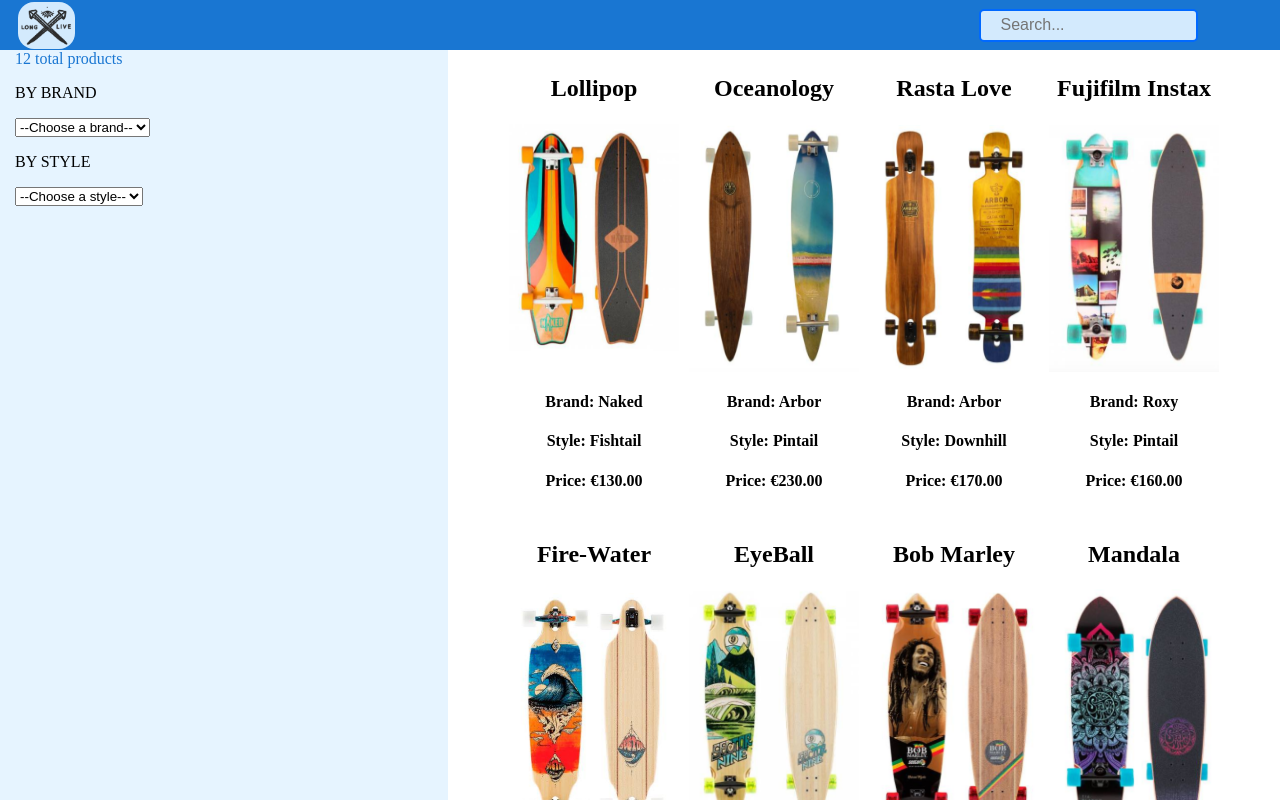
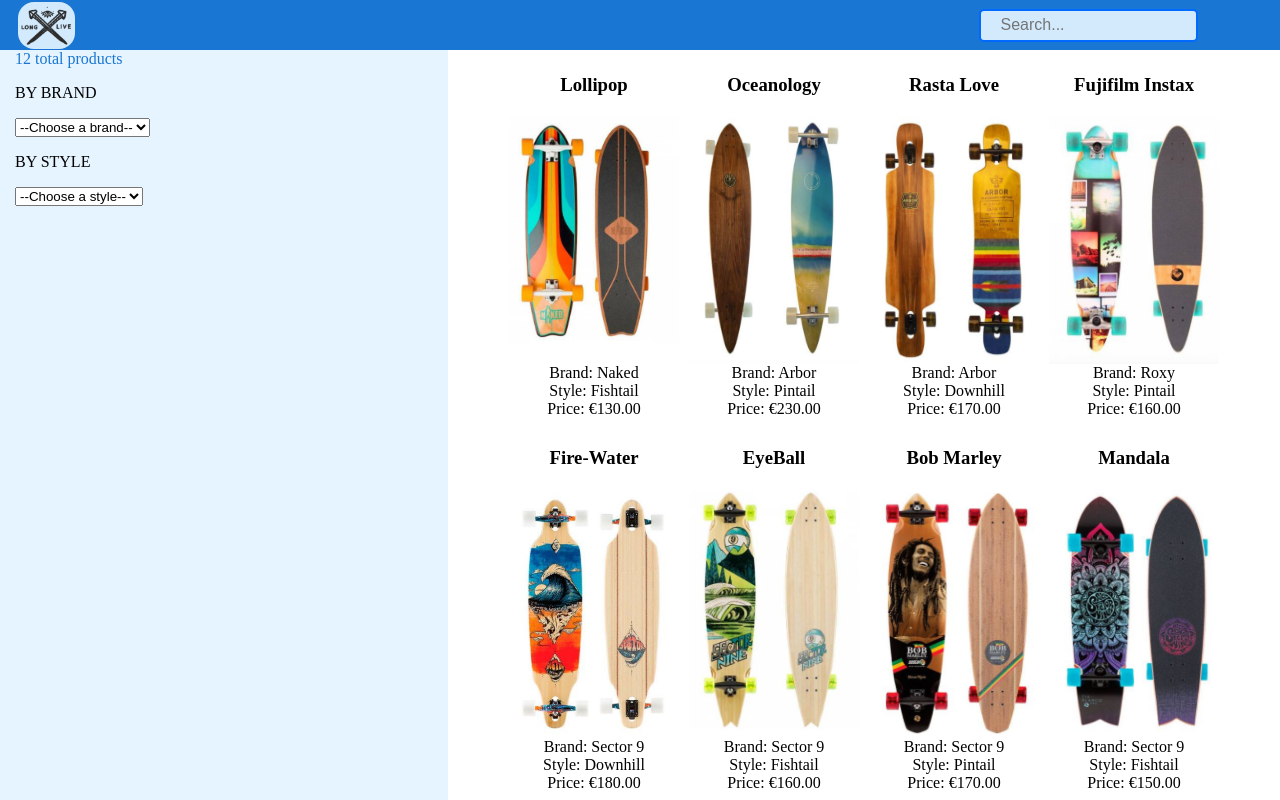
Before and after one commit to ArisApos/longLive, a React (Create React App) app: page / in a window 1280 px wide. Built offline with nearby package versions, Linux system fonts and the light colour scheme.

Commit message:
increase minimalism

```diff
--- a/src/components/Product.js
+++ b/src/components/Product.js
@@ -2,11 +2,11 @@
 
 const Product = ({ name, type, brand, price, imageSrc }) => (
   <div className="center-text">
-    <h2>{ name }</h2>
-    <img src={ imageSrc } height="250" width="170" className="center"/>
-    <h4>Brand: { brand }</h4>
-    <h4>Style: { type }</h4>
-    <h4>Price: €{ price }.00</h4>
+    <h3>{ name }</h3>
+    <img src={ imageSrc } alt="img" height="250" width="170" className="center"/>
+    <div>Brand: { brand }</div>
+    <div>Style: { type }</div>
+    <div>Price: €{ price }.00</div>
   </div>
 );
 
```
